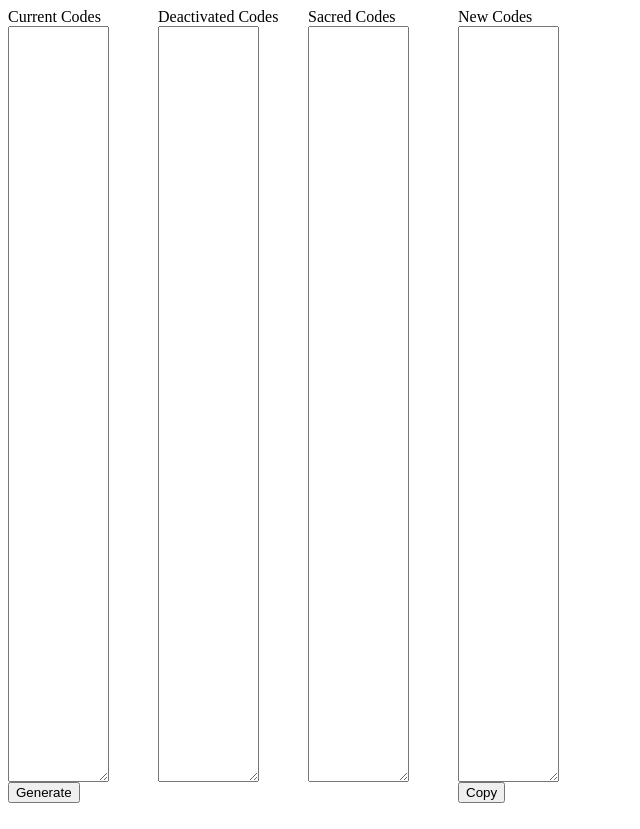
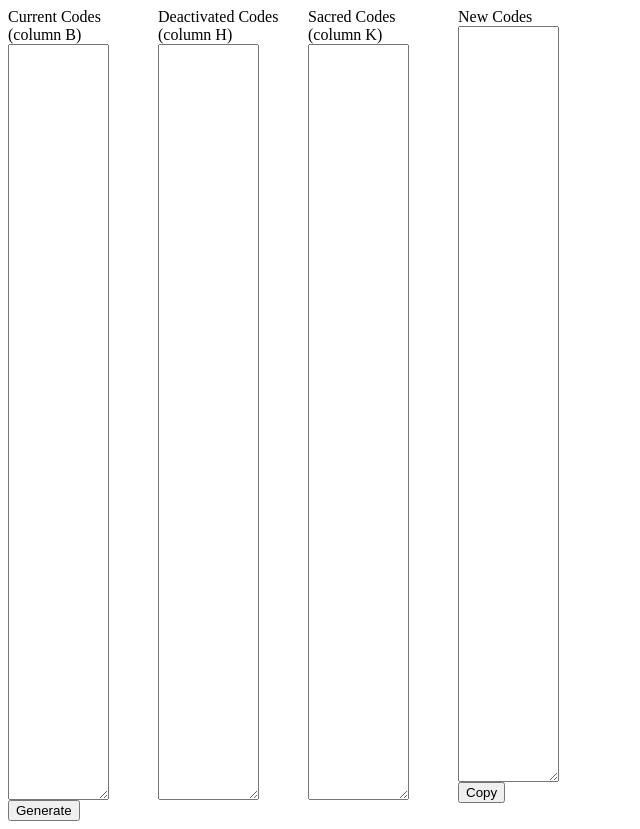
Before and after one commit to brettfo/static, a plain HTML site: page wwwroot/random-ids/index.html in a window 1280 px wide. Shown: the whole page, without its empty margins (0-640 px from the left). Drawn offline with Linux system fonts and the light colour scheme.

Commit message:
add column information

```diff
--- a/wwwroot/random-ids/index.html
+++ b/wwwroot/random-ids/index.html
@@ -82,17 +82,17 @@
 <body>
   <div class="row">
     <div class="column">
-      <label for="current-codes">Current Codes</label>
+      <label for="current-codes">Current Codes<br/>(column B)</label>
       <textarea id="current-codes" rows="50" cols="10"></textarea>
 
       <button onclick="generate()">Generate</button>
     </div>
     <div class="column">
-      <label for="sacred-codes-1">Deactivated Codes</label>
+      <label for="sacred-codes-1">Deactivated Codes<br/>(column H)</label>
       <textarea id="sacred-codes-1" rows="50" cols="10"></textarea>
     </div>
     <div class="column">
-      <label for="sacred-codes-2">Sacred Codes</label>
+      <label for="sacred-codes-2">Sacred Codes<br/>(column K)</label>
       <textarea id="sacred-codes-2" rows="50" cols="10"></textarea>
     </div>
     <div class="column">
```
